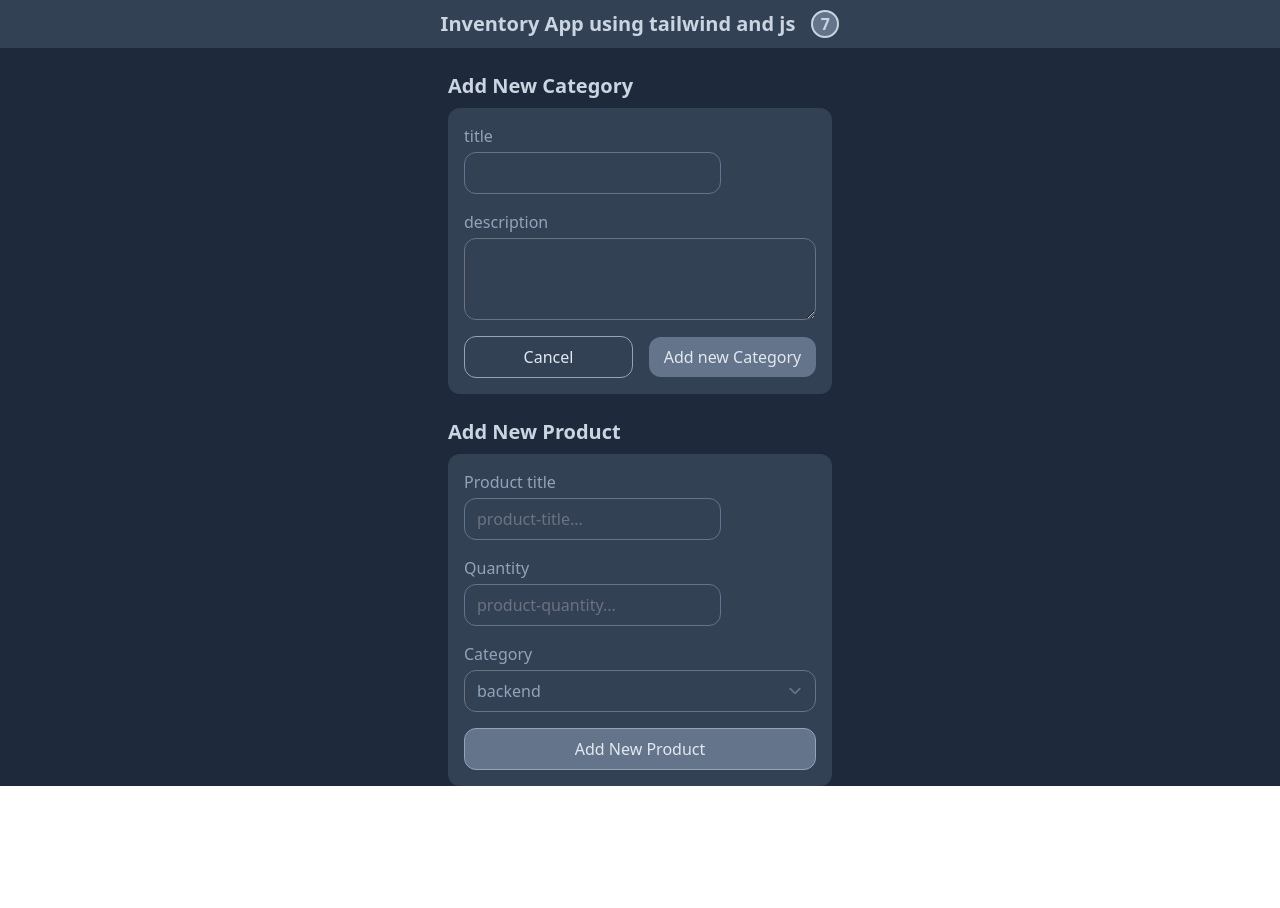
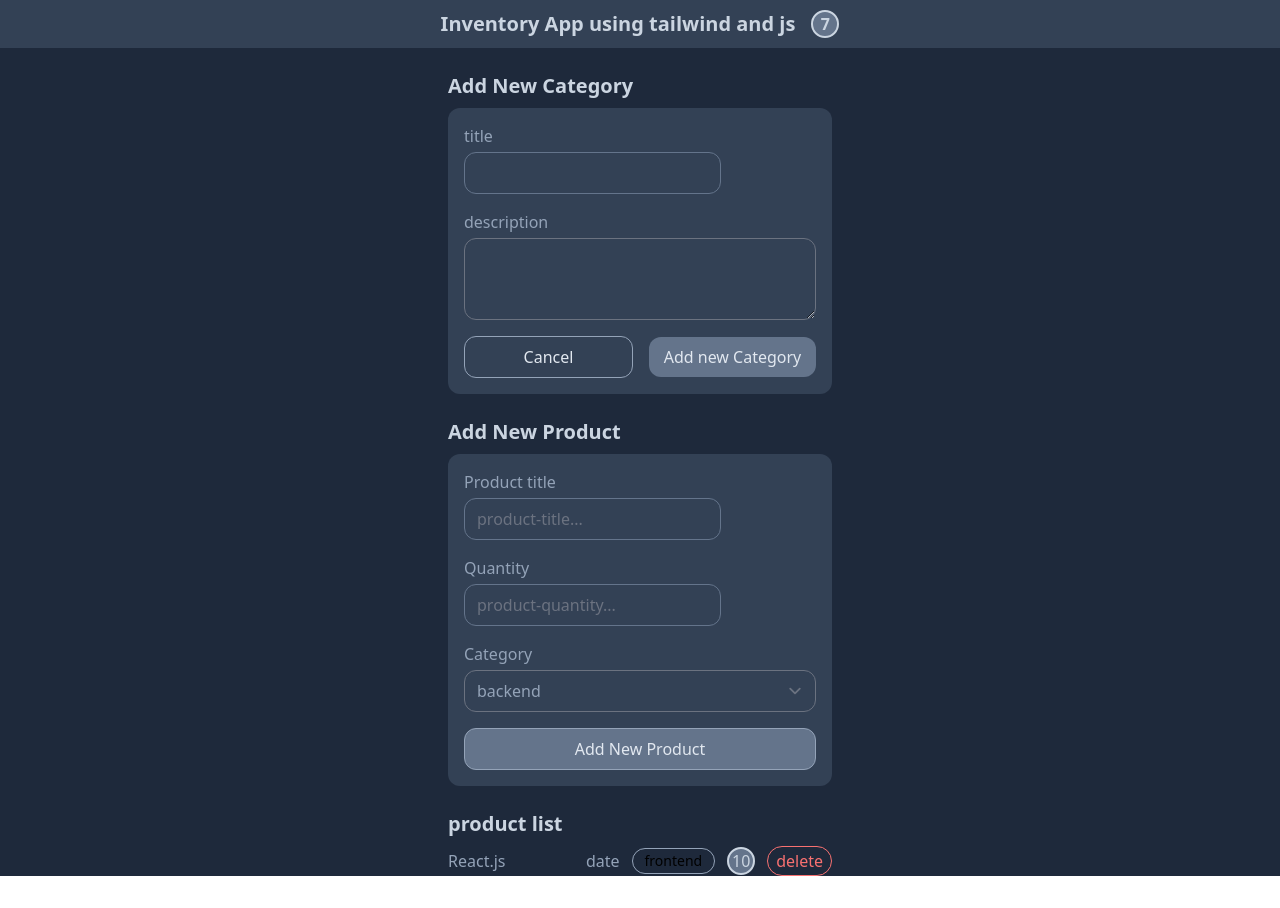
Before and after one commit to erfanmoulaee/inventory_project, a website: page public/index.html in a window 1280 px wide. Before the commit the page ends 800 px from the top, so only its background shows below. Drawn offline with Linux system fonts and the light colour scheme.

Commit message:
product list added

```diff
--- a/public/index.html
+++ b/public/index.html
@@ -8,7 +8,7 @@
   </head>
   <link rel="stylesheet" href="./build/tailwind.css" />
   <body>
-    <div class="bg-slate-800">
+    <div class="bg-slate-800 min-h-screen">
       <!-- App Bar  -->
       <div
         class="flex items-center justify-center gap-x-4 bg-slate-700 h-12 mb-6"
@@ -68,7 +68,7 @@
           </form>
         </div>
         <!-- product form  -->
-        <div>
+        <div class="mb-6">
           <h2 class="text-xl text-slate-300 font-bold mb-2">Add New Product</h2>
           <form class="bg-slate-700 p-4 rounded-xl flex flex-col gap-y-4">
             <div>
@@ -127,6 +127,27 @@
             </div>
           </form>
         </div>
+        <!-- product list  -->
+        <h2 class="text-xl text-slate-300 font-bold mb-2">product list</h2>
+        <div class="flex justify-between items-center mb-8">
+          <span class="text-slate-400">React.js</span>
+          <div class="flex items-center gap-x-3">
+            <span class="text-slate-400">date</span>
+            <span
+              class="block px-3 py-0.5 text-salte-400 border border-slate-400 text-sm rounded-2xl"
+              >frontend</span
+            >
+            <span
+              class="flex justify-center items-center w-7 h-7 rounded-full bg-slate-500 border-2 border-slate-300 text-slate-300"
+              >10</span
+            >
+            <button
+              class="border px-2 py-0.5 rounded-2xl border-red-400 text-red-400"
+            >
+              delete
+            </button>
+          </div>
+        </div>
       </div>
     </div>
   </body>
```
Also changed, not shown: public/build/tailwind.css.
